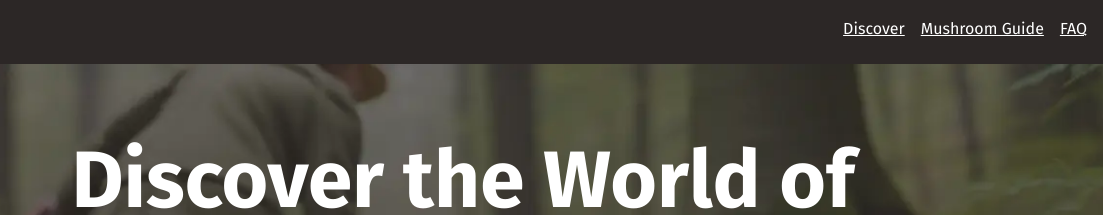
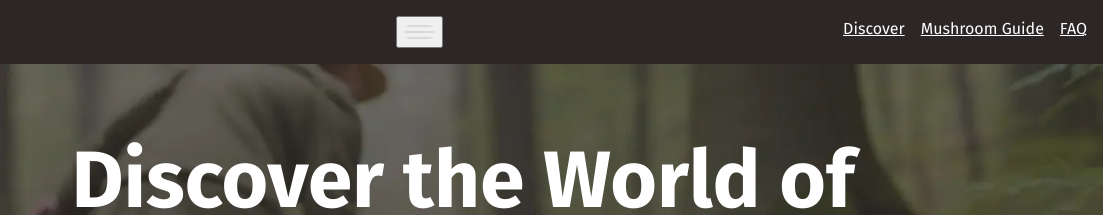
Before and after one commit to misclabs/fungi-finders, a plain HTML site: page index.html in a window 1280 px wide. Shown: the top 215 px of the page, 177-1280 px from the left. Drawn offline with Linux system fonts and the light colour scheme.

Commit message:
Add hamburger menu

```diff
--- a/index.html
+++ b/index.html
@@ -17,7 +17,11 @@
       <div class="wrapper" data-width="wide">
         <div class="site-header-inner">
           <img src="assets/fungi-finders.svg" alt="Fungi Finders" />
-          <nav class="site-nav">
+          <button aria-controls="primary-nav" aria-expanded="false">
+            <img src="assets/hamburger.svg" alt="" />
+            <span class="visually-hidden">Menu</span>
+          </button>
+          <nav id="primary-nav" class="site-nav">
             <ul role="list">
               <li>
                 <a href="/">Discover</a>
```
